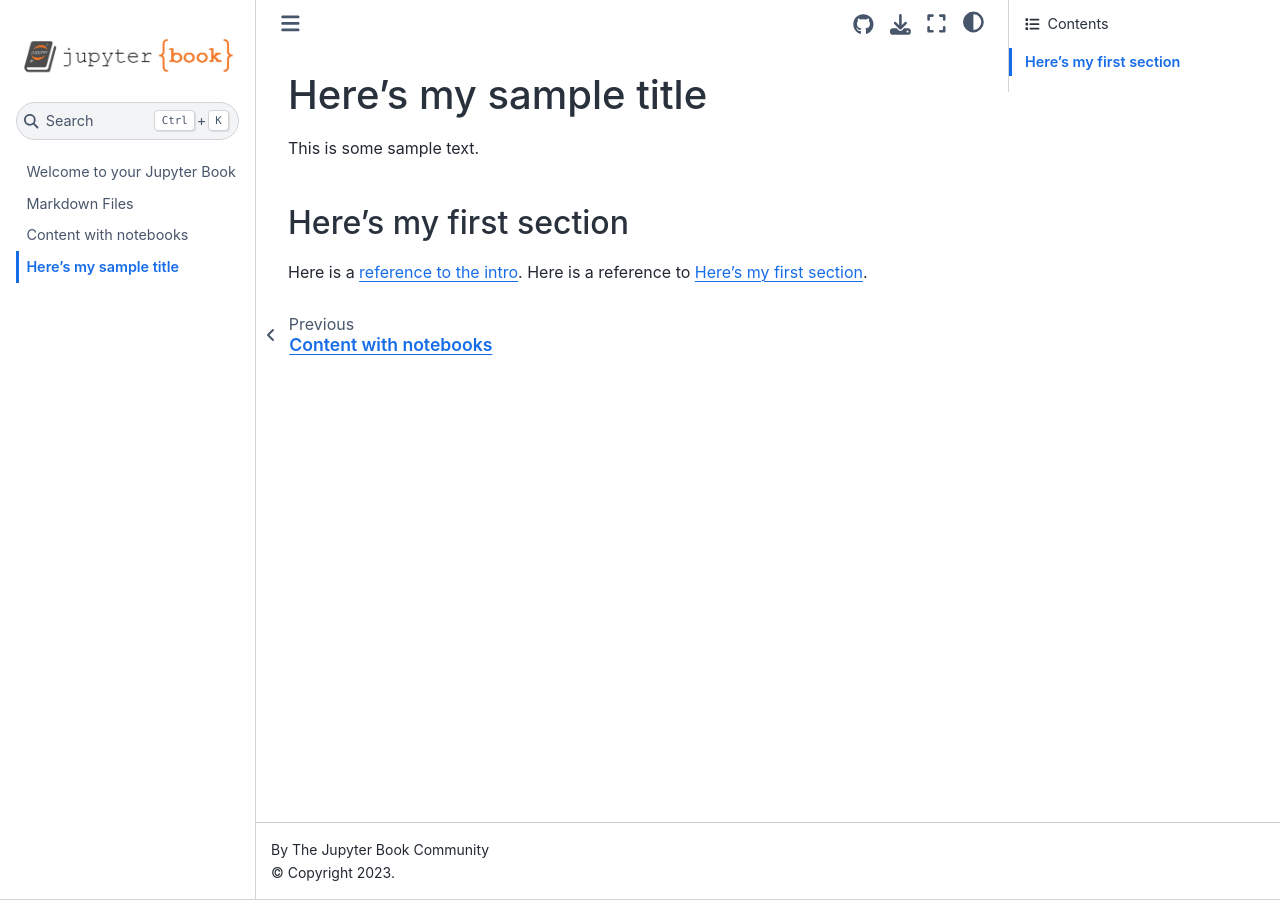
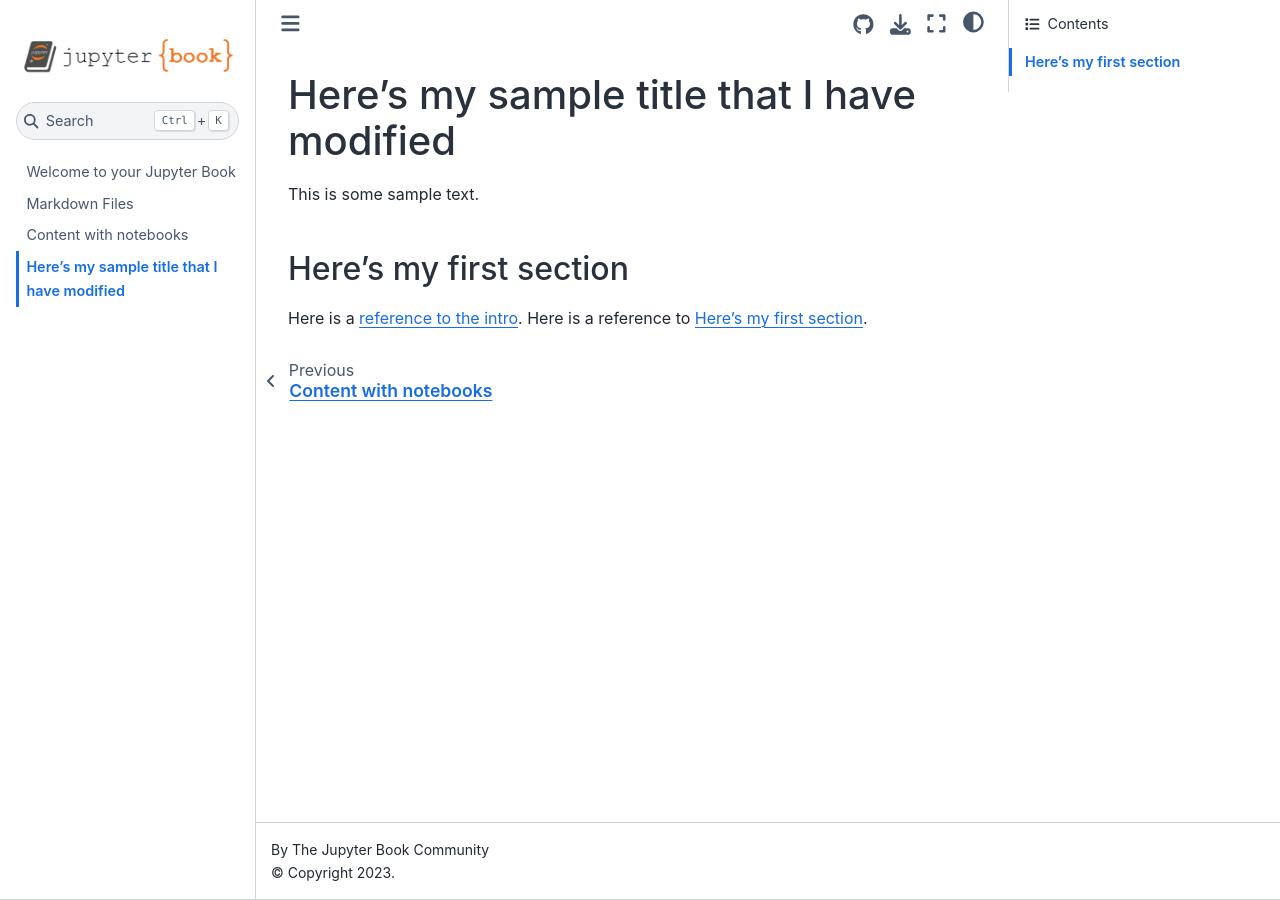
Before and after one commit to helendduncan/test006, a Jupyter Book: the page built from docs/mymarkdown.md, in a window 1280 px wide. Built offline with Jupyter Book 1.0.4 settings and Sphinx 7.4.7 and the Sphinx Book theme 1.1.4, drawn with Linux system fonts in a browser that asks for light colours.

Commit message:
modified mymarkdown

```diff
--- a/docs/mymarkdown.md
+++ b/docs/mymarkdown.md
@@ -1,4 +1,4 @@
-# Here's my sample title
+# Here's my sample title that I have modified
 
 This is some sample text.
 
```
